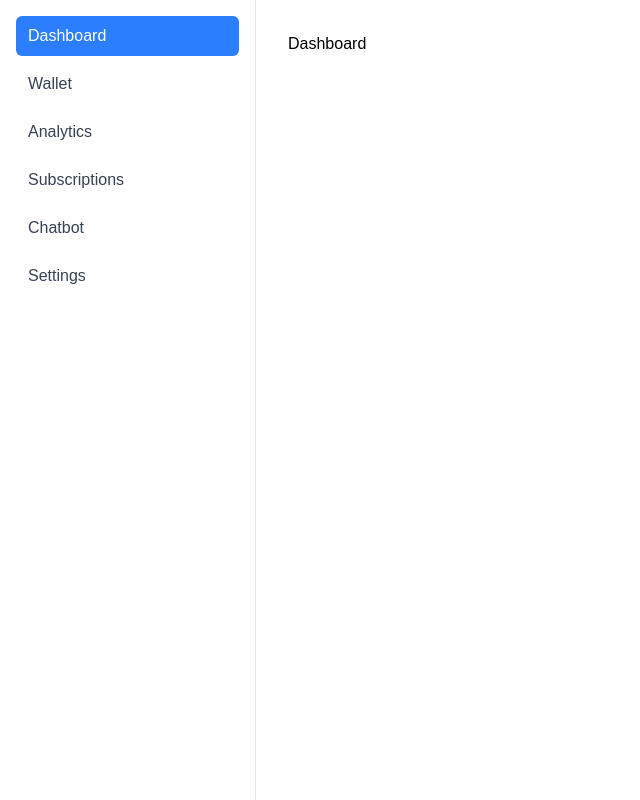
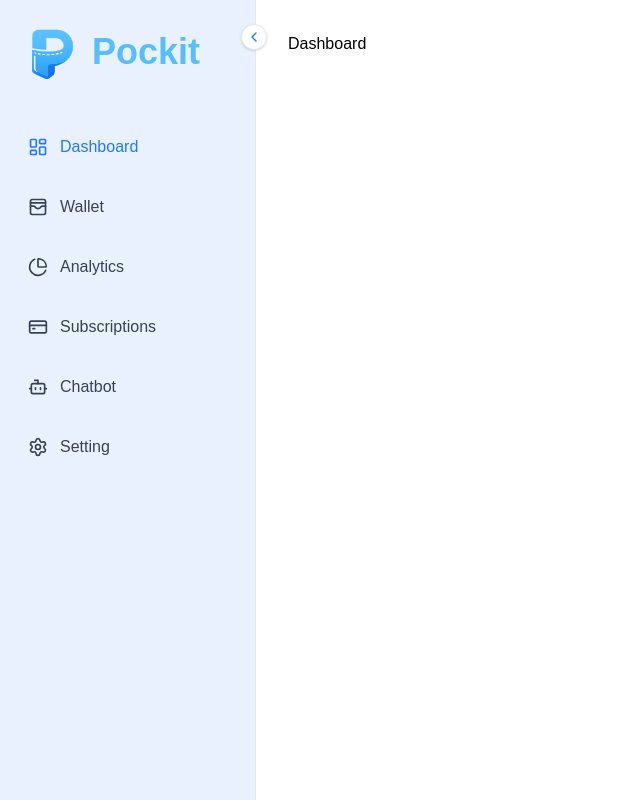
Before and after one commit to keemothy/Pockit, a Next.js app: page / in a window 1280 px wide. Shown: the whole page, without its empty margins (0-640 px from the left). Built offline with nearby package versions, Linux system fonts and the light colour scheme.

Commit message:
updated sidebar colors and included sidebar expansion

```diff
--- a/app/components/layout/sidebar.tsx
+++ b/app/components/layout/sidebar.tsx
@@ -2,36 +2,89 @@
 
 import Link from "next/link";
 import { usePathname } from "next/navigation";
+import { useState } from "react";
+import Image from "next/image";
+
+// icons imports for dashboard
+// notes: similar "Subscription" icon missing from lucide so using another card-like icon
+import {
+  LayoutDashboard,
+  WalletCards,
+  ChartPie,
+  CreditCard,
+  Bot,
+  ChevronLeft,
+  ChevronRight,
+  Settings,
+} from "lucide-react";
 
 const links = [
-  { href: "/", label: "Dashboard" },
-  { href: "/wallet", label: "Wallet" },
-  { href: "/analytics", label: "Analytics" },
-  { href: "/subscriptions", label: "Subscriptions" },
-  { href: "/chatbot", label: "Chatbot" },
-  { href: "/settings", label: "Settings" },
+  { href: "/", label: "Dashboard", icon: LayoutDashboard },
+  { href: "/wallet", label: "Wallet", icon: WalletCards },
+  { href: "/analytics", label: "Analytics", icon: ChartPie },
+  { href: "/subscriptions", label: "Subscriptions", icon: CreditCard },
+  { href: "/chatbot", label: "Chatbot", icon: Bot },
+  { href: "/settings", label: "Setting", icon: Settings },
 ];
 
 export default function Sidebar() {
+  // set default sidebar to open
+  const [isOpen, setIsOpen] = useState(true);
   const pathname = usePathname();
 
   return (
-    <nav className="w-64 min-h-screen p-4 border-r border-gray-200">
-      <ul className="space-y-2">
+    // using ternary op. --> if sidebar is open then make width 64, o/w use width of 20 w/ icons
+    <nav
+      className={`relative min-h-screen p-4 border-r bg-[#E9F1FF] border-gray-200 transition-all duration-300 ${
+        isOpen ? "w-64" : "w-20"
+      }`}
+    >
+      <div
+        className={`flex items-center gap-3 mb-6 ${!isOpen ? "justify-center" : ""}`}
+      >
+        <Image
+          src="/pockit_logo.png"
+          alt="Pockit"
+          width={64}
+          height={64}
+          className="rounded-lg shrink-0"
+        />
+
+        {isOpen && (
+          <span className="font-semibold text-4xl text-[#57befe] truncate">
+            Pockit
+          </span>
+        )}
+      </div>
+      <button
+        onClick={() => setIsOpen(!isOpen)}
+        className="absolute -right-3 top-6 bg-white border border-gray-200 rounded-full p-1 hover:bg-gray-100 transition-colors shadow-sm"
+      >
+        {isOpen ? (
+          <ChevronLeft className="w-4 h-4 text-[#1F78FF]" />
+        ) : (
+          <ChevronRight className="w-4 h-4 text-[#1F78FF]" />
+        )}
+      </button>
+
+      <ul className="space-y-5 mt-10">
         {links.map((link) => {
           const isActive = pathname === link.href;
+          const Icon = link.icon;
 
           return (
             <li key={link.href}>
               <Link
                 href={link.href}
-                className={`block px-3 py-2 rounded-md transition-colors ${
+                title={!isOpen ? link.label : undefined}
+                className={`flex items-center gap-3 px-3 py-2 rounded-md transition-colors ${
                   isActive
-                    ? "bg-blue-500 text-white font-medium"
-                    : "text-gray-700 hover:bg-gray-100"
-                }`}
+                    ? "text-[#1F78FF] font-medium"
+                    : "text-gray-700 hover:bg-[#D5E5FF]"
+                } ${!isOpen ? "justify-center" : ""}`}
               >
-                {link.label}
+                <Icon className="w-5 h-5 shrink-0" />
+                {isOpen && <span className="truncate">{link.label}</span>}
               </Link>
             </li>
           );
--- a/package.json
+++ b/package.json
@@ -9,6 +9,7 @@
     "lint": "eslint"
   },
   "dependencies": {
+    "lucide-react": "^1.27.0",
     "next": "16.2.12",
     "react": "19.2.4",
     "react-dom": "19.2.4"
```
Also changed, not shown: public/pockit_logo.png (added), 1 other file (tests, documents, lock files or other folders).
